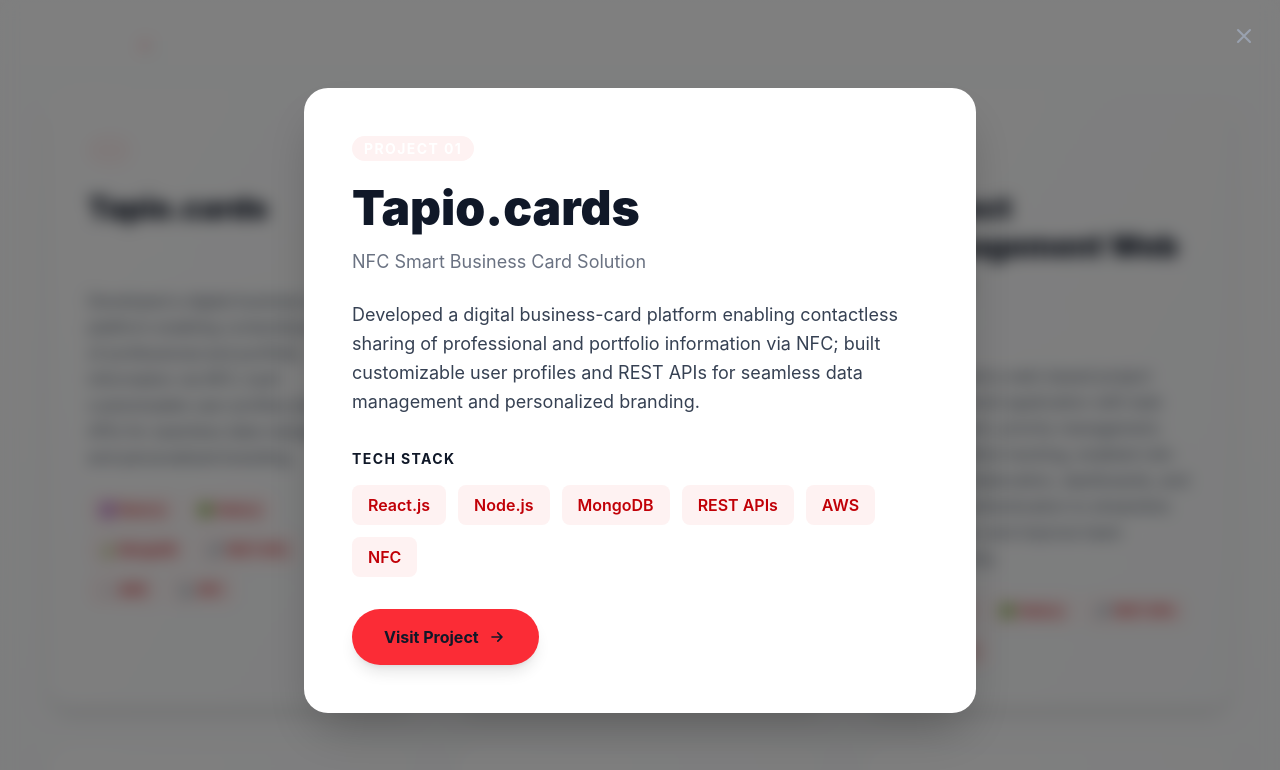
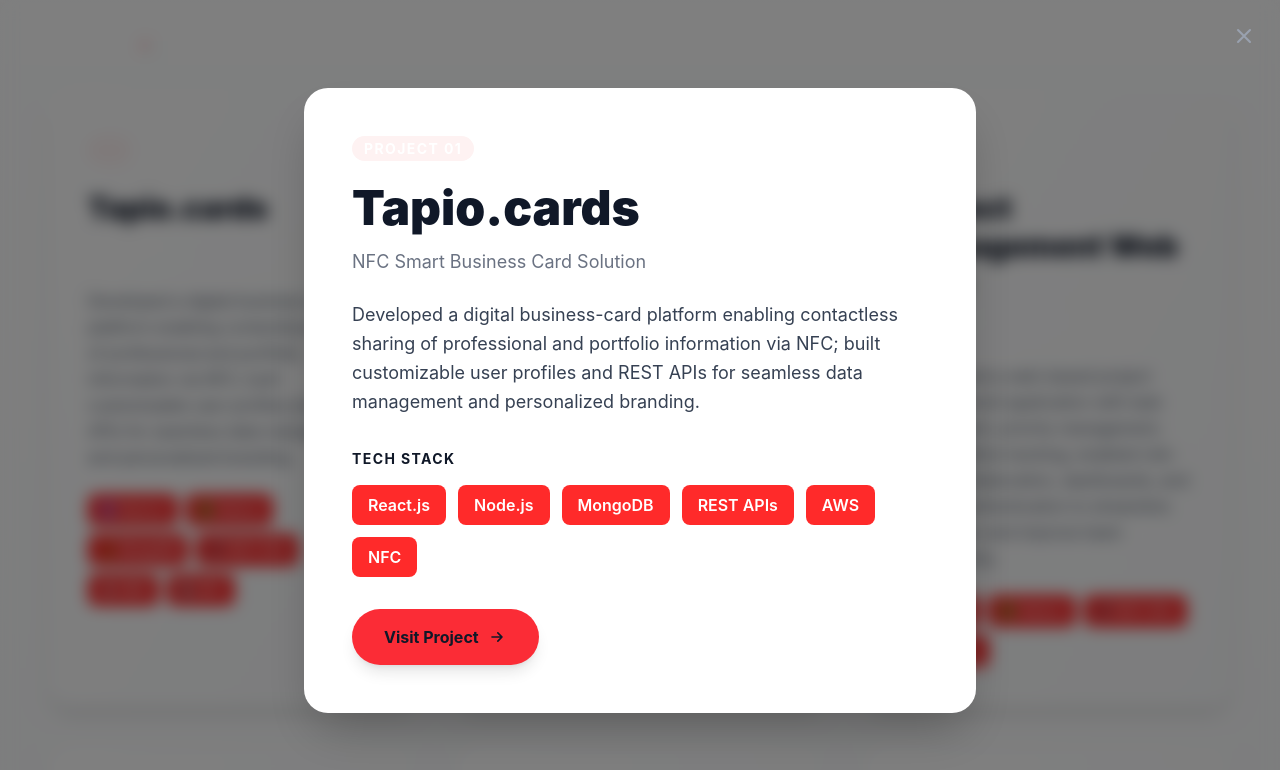
Before and after one commit to SnehaS-14/SnehaPortfortlio, a React (Vite) app: page / in a window 1280 px wide. Both pictures are taken after a click on the element 232 px from the left and 3895 px from the top of the page. Shown: the part 3495-4265 px from the top of the page. Built offline with nearby package versions, Linux system fonts and the light colour scheme.

Commit message:
Change tech stack badge colors to white text on red background

```diff
--- a/src/components/Projects.jsx
+++ b/src/components/Projects.jsx
@@ -94,7 +94,7 @@ const ProjectCard = ({ project, onClick, isMobile }) => {
               <motion.span
                 key={idx}
                 whileHover={{ scale: 1.1 }}
-                className="px-3 py-2 bg-red-50 text-red-700 text-xs font-semibold rounded-lg hover:bg-red-100 transition-all duration-300 flex items-center gap-1"
+                className="px-3 py-2 bg-[#ff2a2a] text-white text-xs font-semibold rounded-lg hover:bg-red-600 transition-all duration-300 flex items-center gap-1"
               >
                 <span>{techIcons[item] || '⚙️'}</span>
                 {item}
@@ -298,7 +298,7 @@ const Projects = () => {
                 {selectedProject.tech.map((tech, idx) => (
                   <span
                     key={idx}
-                    className="px-4 py-2 bg-red-50 text-red-700 font-semibold rounded-lg hover:bg-red-100 transition-all"
+                    className="px-4 py-2 bg-[#ff2a2a] text-white font-semibold rounded-lg hover:bg-red-600 transition-all"
                   >
                     {tech}
                   </span>
```
